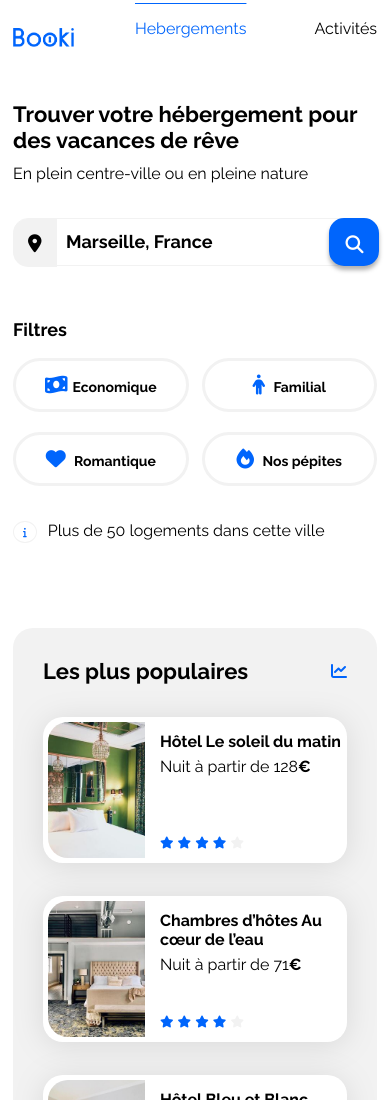
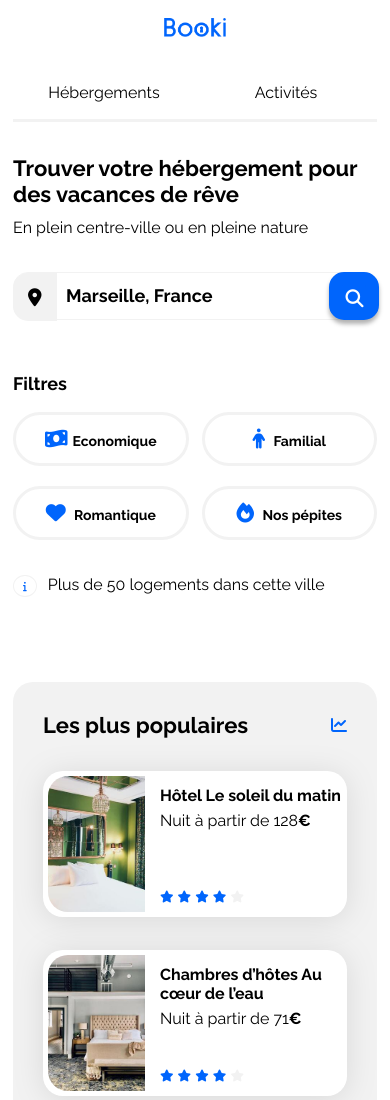
Before and after one commit to OdranPrigent/Creez-la-page-d-accueil-d-une-agence-de-voyage-avec-HTML-CSS, a plain HTML site: page index.html in a window 390 px wide. Shown: the top 1100 px of the page. Drawn offline with Linux system fonts and the light colour scheme.

Commit message:
ongletNavigationHoverResponsive

```diff
--- a/css/style.css
+++ b/css/style.css
@@ -337,10 +337,12 @@ h4 {
     font-size: 16px;
     padding-top: 11px;
 }
-.navHebergements {
+.navigation a:hover{
     text-decoration: underline;
     text-underline-offset: -31px;
     color: var(--main-color);
+}
+.navHebergements {
     margin-right: 68px;
 }
 nav img {
@@ -476,4 +478,35 @@ footer {
     .hebergements-and-populaires{
         flex-direction: column-reverse;
     }
+    .navigation {
+        justify-content: space-around;
+        margin-bottom: 18px;
+    }
+    .navHebergements{
+        margin-right: 0px;
+    }
+    .navigation a{
+        width: 100%;
+        display: flex;
+        justify-content: center;
+        padding-bottom: 17px;
+        border-bottom: solid;
+        border-color: var(--main-bg-color);
+    }
+    .navigation a:hover {
+        text-decoration: none;
+        border-color: var(--main-color);
+    }
+    nav img {
+        margin-top: 10px;
+        justify-content: center;
+    }
+    nav {
+        display: flex;
+        flex-direction: column-reverse;
+    }
+    nav span {
+        display: flex;
+        justify-content: center;
+    }
 }
--- a/index.html
+++ b/index.html
@@ -19,10 +19,10 @@
         <header>
             <nav>
                 <div class="navigation">
-                    <a href="" class="navHebergements">Hebergements</a>
+                    <a href="" class="navHebergements">Hébergements</a>
                     <a href="">Activités</a>
                 </div>
-                <img src="images/logo/Booki.png">
+                <span><img src="images/logo/Booki.png"></span>
             </nav>
         </header>
         <main>
```
